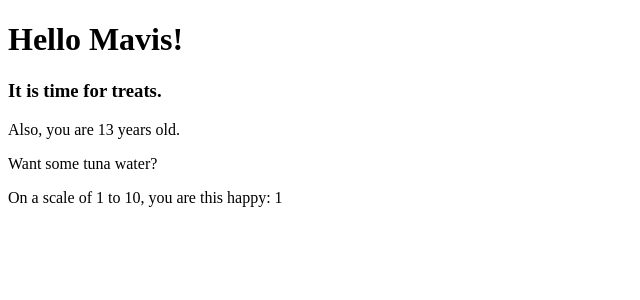
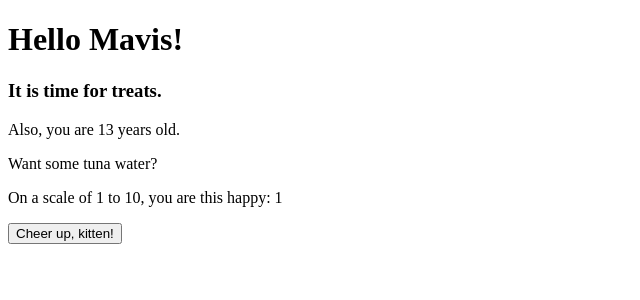
Before and after one commit to mikesmall/react_hello_world, a React (Create React App) app: page / in a window 1280 px wide. Shown: the top 300 px of the page, without its empty margins (0-640 px from the left). Built offline with nearby package versions, Linux system fonts and the light colour scheme.

Commit message:
Creates button to trigger increaseMood function

```diff
--- a/src/App.js
+++ b/src/App.js
@@ -28,11 +28,10 @@
         <p>Also, you are {this.props.age} years old.</p>
         <p>Want some {this.props.treats[0]}?</p>
         <p>On a scale of 1 to 10, you are this happy: {this.state.moodPoints}</p>
+        <button onClick={(e) => this.increaseMood(e)}>Cheer up, kitten!</button>
       </div>
     )
   }
 }
 
 export default Hello
-
-// note how similar returning 'state' looks to accessing props:
```
